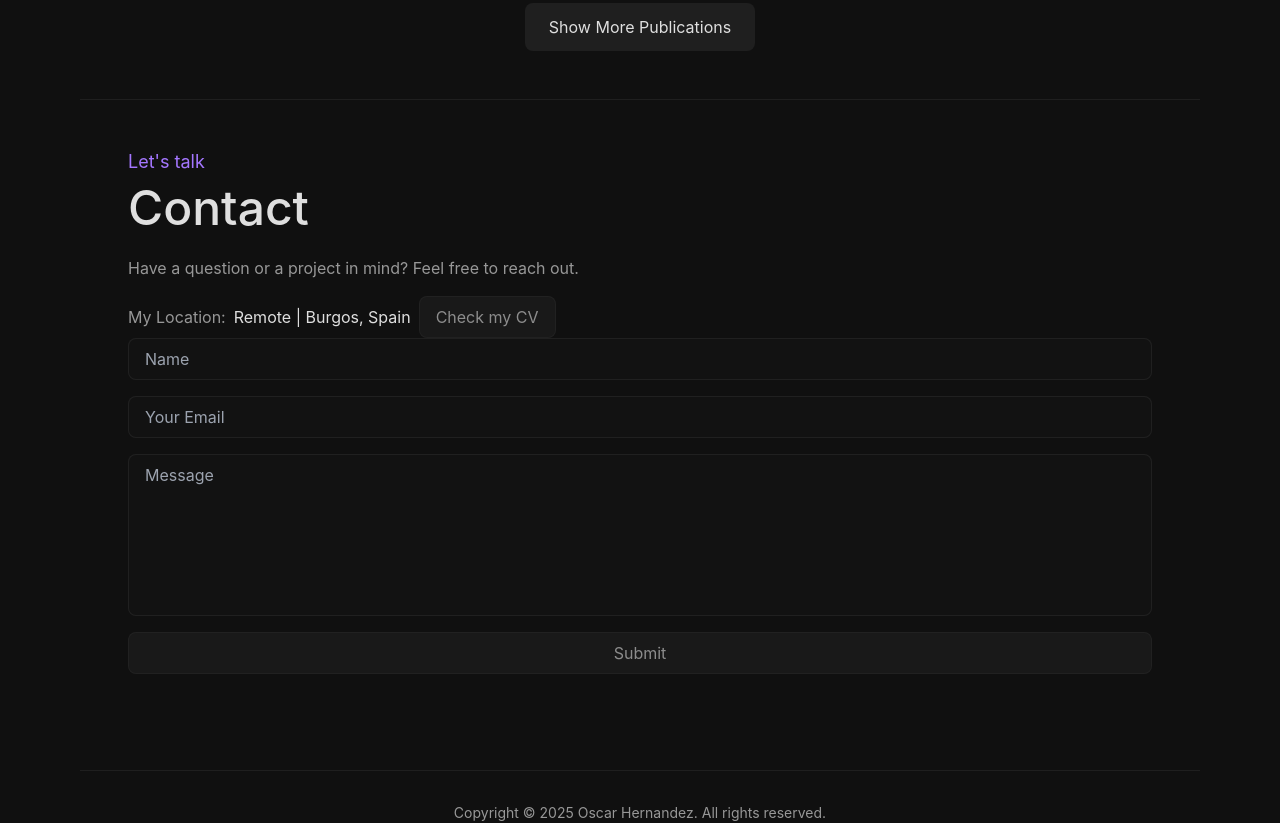
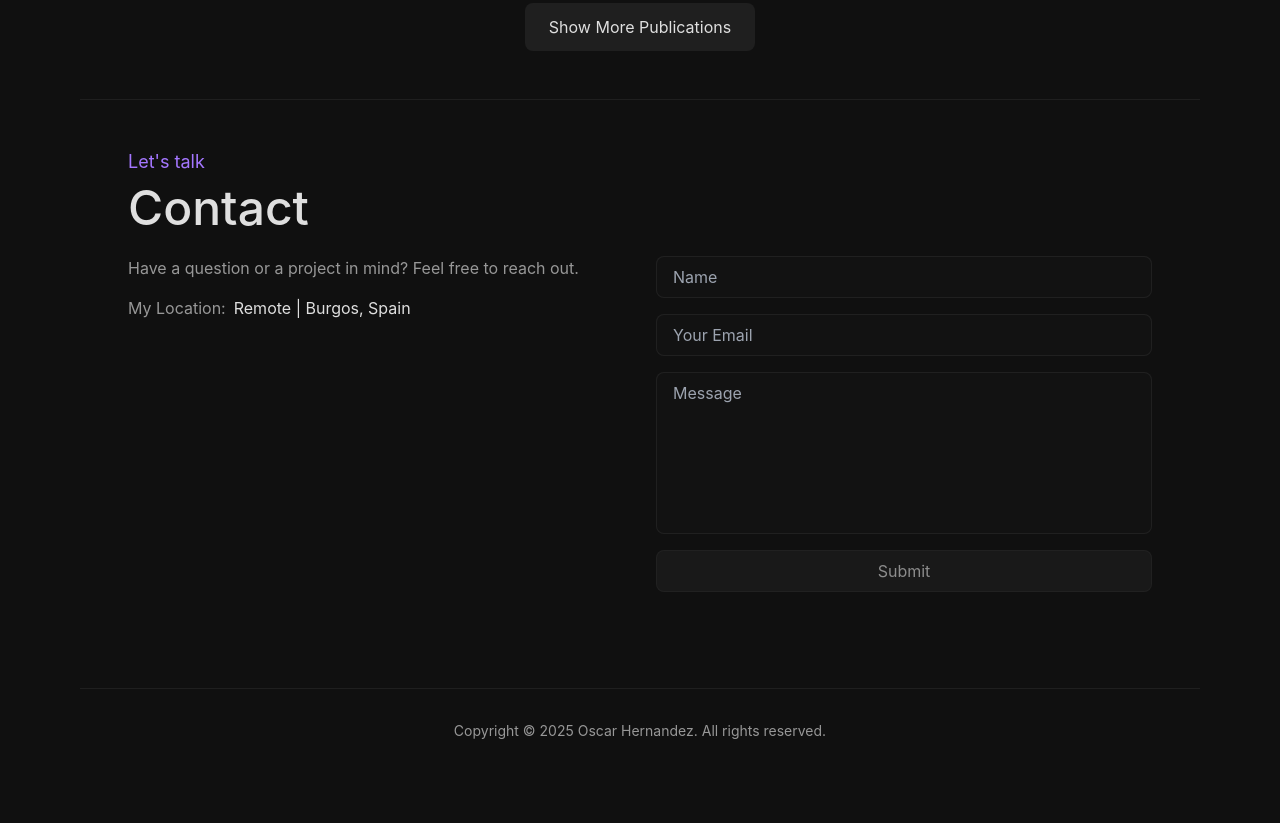
Before and after one commit to aardoiz/aardoiz.github.io, an Astro site: page / in a window 1280 px wide. Shown: the part 5713-6536 px from the top of the page. After the commit the page ends 6454 px from the top, so only its background shows below. Built offline with nearby package versions, Linux system fonts and the light colour scheme; Astro itself is replaced by a stand-in of ours; a web font is replaced by a local one.

Commit message:
:bug: Fix contact page

```diff
--- a/src/components/contact.astro
+++ b/src/components/contact.astro
@@ -7,19 +7,14 @@
         <div class="grid grid-cols-1 md:grid-cols-2 gap-8">
             <div class="text-[var(--white-icon)]">
                 <p class="mb-4">
-          Have a question or a project in mind? Feel free to reach out.
+                    Have a question or a project in mind? Feel free to reach
+                    out.
                 </p>
                 <div class="flex items-center gap-2">
                     <span>My Location:</span>
-          <span class="text-[var(--white)]">Remote | Burgos, Spain</span>
-          <a
-            href="https://docs.google.com/document/d/1YCUo7FejTGIUTtmTXBgD7wlm65dORkelO7B4xONG0ek/edit?usp=sharing"
-            download="CV.pdf"
-            class="block text-center px-4 py-2 bg-[var(--white-icon-tr)] text-[var(--white)] rounded-lg opacity-60 transition-opacity border border-[var(--white-icon-tr)] hover:opacity-100 hover:bg-[var(--white-icon-tr)]"
+                    <span class="text-[var(--white)]"
+                        >Remote | Burgos, Spain</span
                     >
-            Check my CV
-          </a>
-        </div>
                 </div>
             </div>
 
@@ -66,6 +61,7 @@
                 </div>
             </div>
         </div>
+    </div>
 </section>
 
 <script type="module" is:inline>
```
Lines whose indentation alone changed are shown as unchanged.
